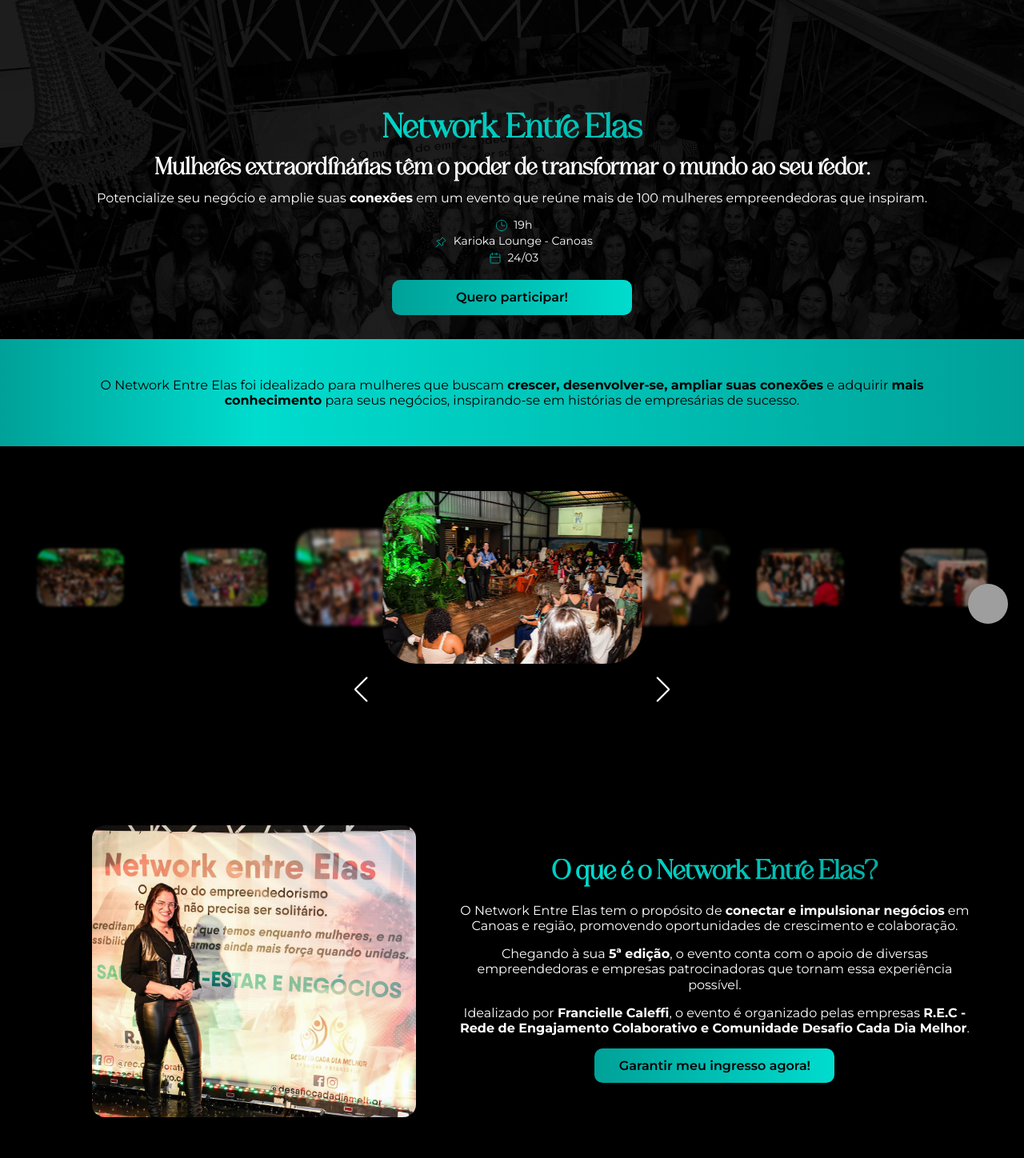
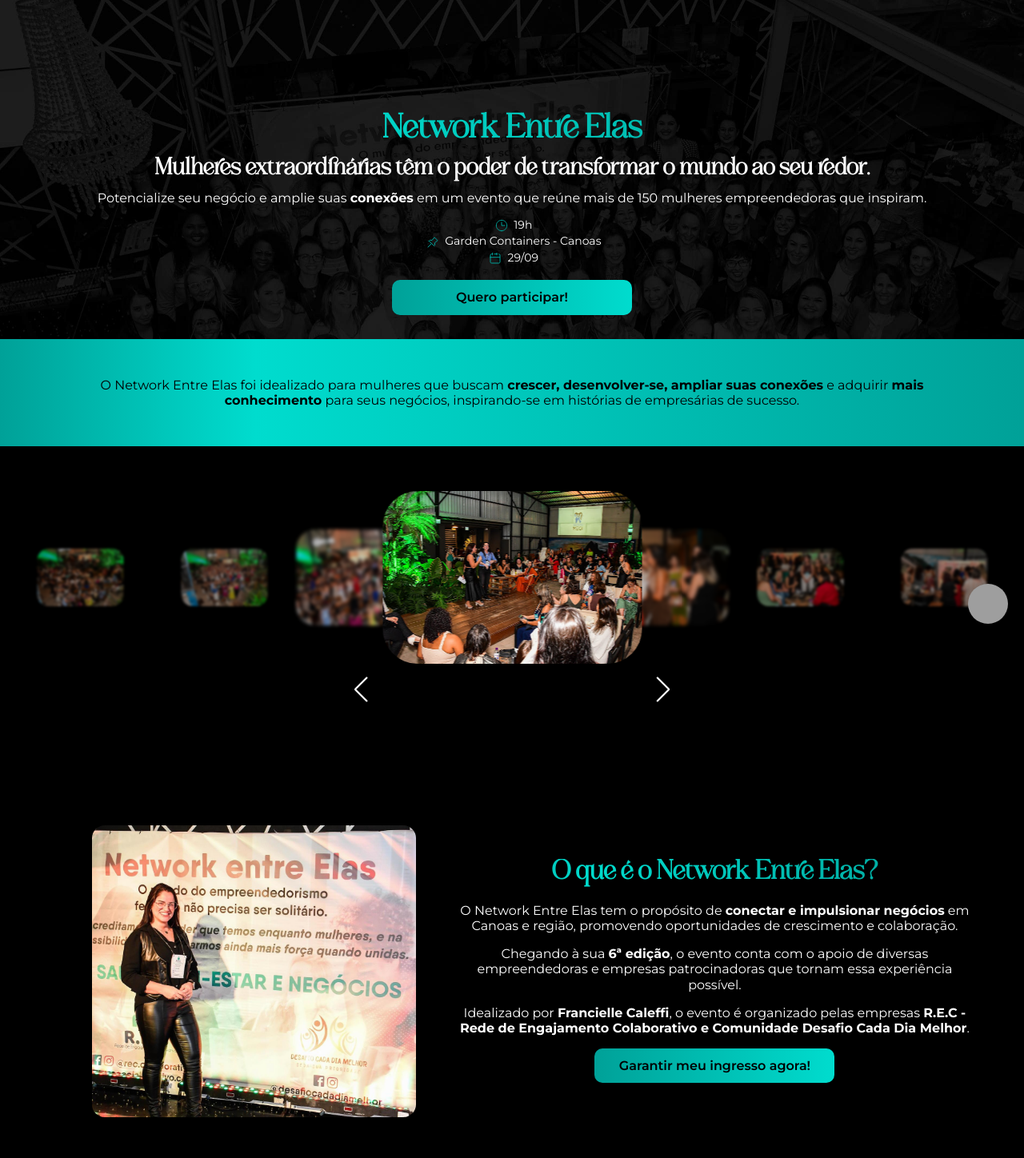
Before and after one commit to gabriel-lima96/freela-entre-elas, a website: page index.html in a window 1280 px wide. Shown: the top 1448 px of the page at 80% size. Drawn offline with nearby package versions, Linux system fonts and the light colour scheme; grey boxes are pictures that could not be loaded.

Commit message:
Alterações 6a edição

```diff
--- a/index.html
+++ b/index.html
@@ -3,6 +3,8 @@
 <head>
     <meta charset="UTF-8">
     <meta name="viewport" content="width=device-width, initial-scale=1.0">
+    <meta name="description" content="Potencialize seu negócio e amplie suas conexões em um evento que reúne mais de 150 mulheres empreendedoras que inspiram.">
+    <meta name="robots" content="index, nofollow">
     <title>Network Entre Elas</title>
     <link rel="stylesheet" href="./styles/bootstrap-reboot.min.css">
     <link rel="stylesheet" href="https://unpkg.com/swiper/swiper-bundle.min.css"/>
@@ -13,7 +15,7 @@
     <div class="container flex-column-center">
         <h1 class="hero__title">Network Entre Elas</h1>
         <h2 class="hero__subtitle">Mulheres extraordinárias têm o poder de transformar o mundo ao seu redor.</h2>
-        <p>Potencialize seu negócio e amplie suas <b>conexões</b> em um evento que reúne mais de 100 mulheres
+        <p>Potencialize seu negócio e amplie suas <b>conexões</b> em um evento que reúne mais de 150 mulheres
             empreendedoras
             que
             inspiram.</p>
@@ -36,7 +38,7 @@
                     <path d="M5.00007 9.48528L14.1925 18.6777L15.8895 16.9806L15.4974 13.1944L21.0065 8.5211L15.1568 2.67141L10.4834 8.18034L6.69713 7.78823L5.00007 9.48528Z"
                           stroke-width="1.5" stroke-linecap="round" stroke-linejoin="round"></path>
                 </svg>
-                Karioka Lounge - Canoas
+                Garden Containers - Canoas
             </li>
             <li class="">
                 <svg width="24px" height="24px" stroke-width="1.5" viewBox="0 0 24 24" fill="none"
@@ -50,7 +52,7 @@
                     <path d="M21 10V6C21 4.89543 20.1046 4 19 4H18.5" stroke-width="1.5"
                           stroke-linecap="round" stroke-linejoin="round"></path>
                 </svg>
-                24/03
+                29/09
             </li>
         </ul>
         <a class="button" href="https://wa.me/5551984632545?text=Gostaria de me inscrever no Network Entre Elas!" target="_blank" rel="noopener noreferrer">Quero participar!</a>
@@ -98,7 +100,7 @@
             <p class="about__text">O Network Entre Elas tem o propósito de <b>conectar e impulsionar negócios</b> em
                 Canoas
                 e região, promovendo oportunidades de crescimento e colaboração.</p>
-            <p class="about__text">Chegando à sua <b>5ª edição</b>, o evento conta com o apoio de diversas
+            <p class="about__text">Chegando à sua <b>6ª edição</b>, o evento conta com o apoio de diversas
                 empreendedoras e
                 empresas patrocinadoras que tornam essa experiência possível.</p></div>
         <div class="about__grid-2"><img src="./assets/about.jpg" alt="" role="presentation" class="about__image">
```
